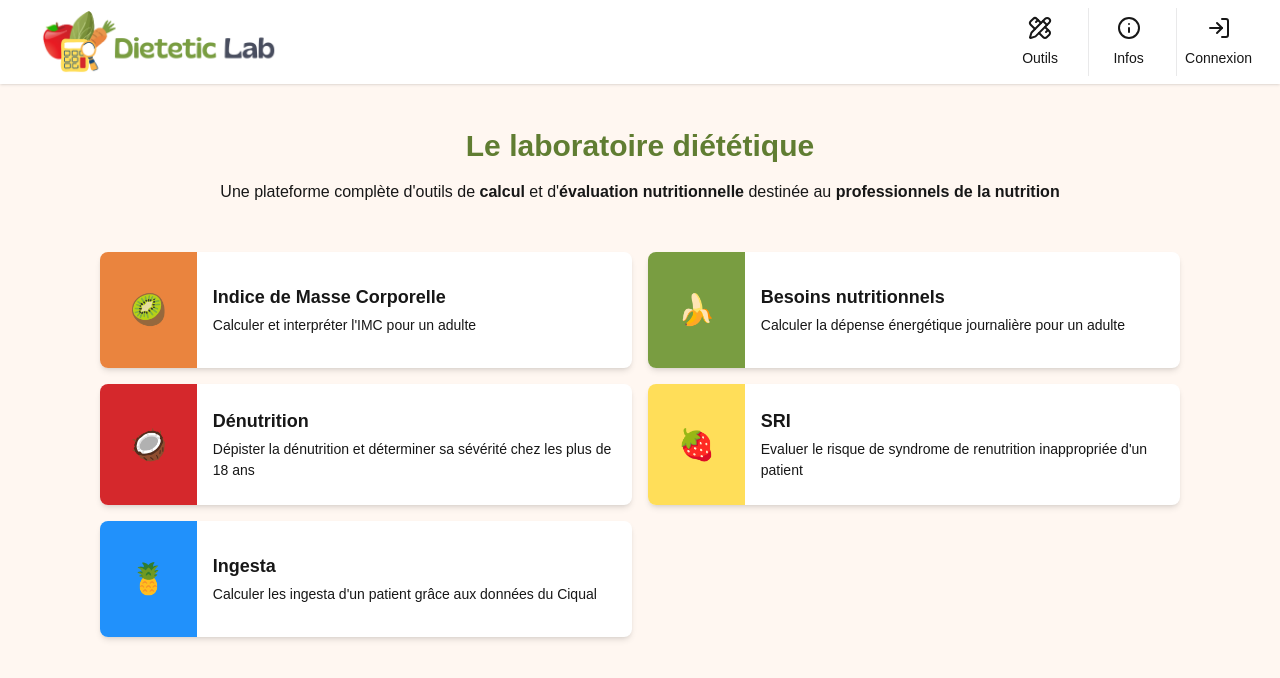
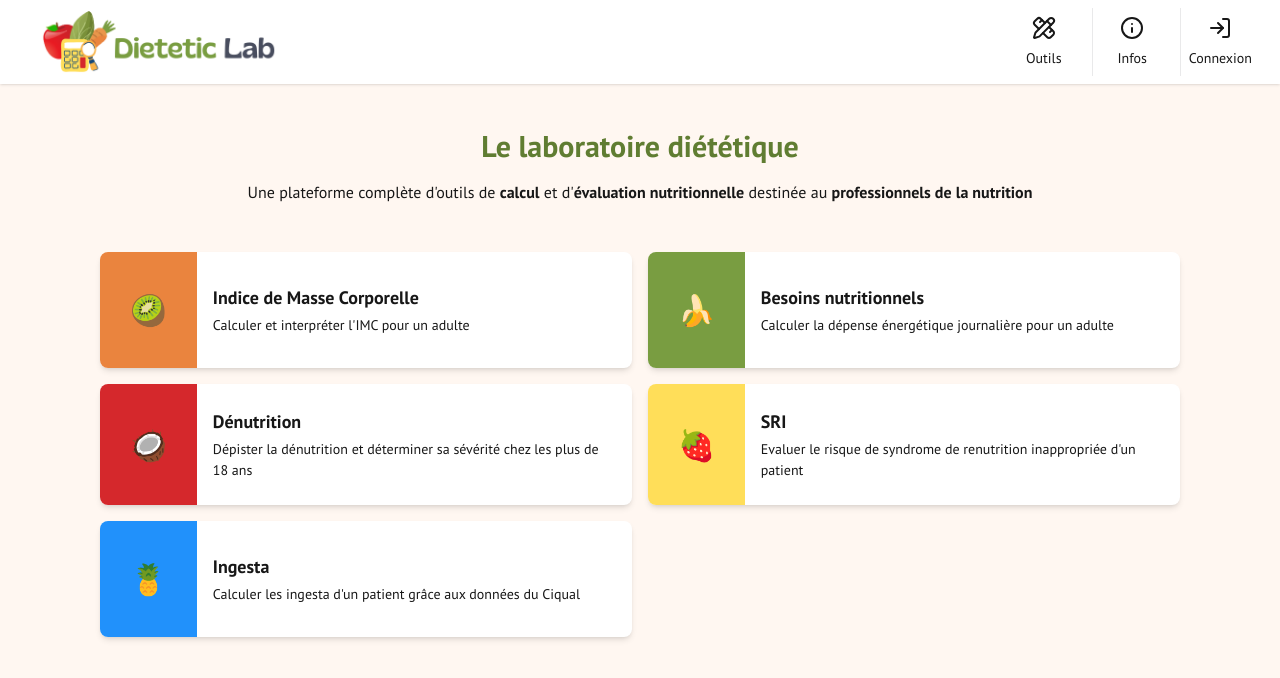
Before and after one commit to Edwige08/dietetic_lab_front, a Next.js app: page / in a window 1280 px wide. Shown: the top 678 px of the page. Built offline with nearby package versions, Linux system fonts and the light colour scheme; no server answers.

Commit message:
update: font in all project (PT_Sans)

```diff
--- a/src/app/globals.css
+++ b/src/app/globals.css
@@ -41,7 +41,7 @@
 body {
   background: var(--background);
   color: var(--foreground);
-  font-family: josefin-sans, sans-serif;
+  font-family: "PT Sans", sans-serif;
 }
 
 /* Masquer toutes les scrollbars */
--- a/src/app/layout.tsx
+++ b/src/app/layout.tsx
@@ -1,5 +1,5 @@
 import type { Metadata } from "next";
-import { Josefin_Sans } from "next/font/google";
+import { PT_Sans } from "next/font/google";
 import "./globals.css";
 import Dock from "@/components/Dock";
 import Head from "next/head";
@@ -10,8 +10,8 @@ import { CSPostHogProvider } from '../components/PosthogProvider'
 import PostHogPageView from './PostHogPageView'
 import { Suspense } from 'react'
 
-const josefinSans = Josefin_Sans({
-  variable: "--font-josefin-sans",
+const ptSans = PT_Sans({
+  variable: "--font-pt-sans",
   subsets: ["latin"],
   weight: ['400', '700'],
 });
@@ -37,7 +37,7 @@ export default function RootLayout({
         <meta name="apple-mobile-web-app-status-bar-style" content="default" />
         <meta name="apple-mobile-web-app-title" content="Mon App PWA" />
       </Head>
-      <body className={`${josefinSans.variable} antialiased pb-20 min-h-screen bg-(--background)`}>
+      <body className={`${ptSans.variable} antialiased pb-20 min-h-screen bg-(--background)`}>
         <CSPostHogProvider>
           <UserProvider>
             <DataProvider>
```
